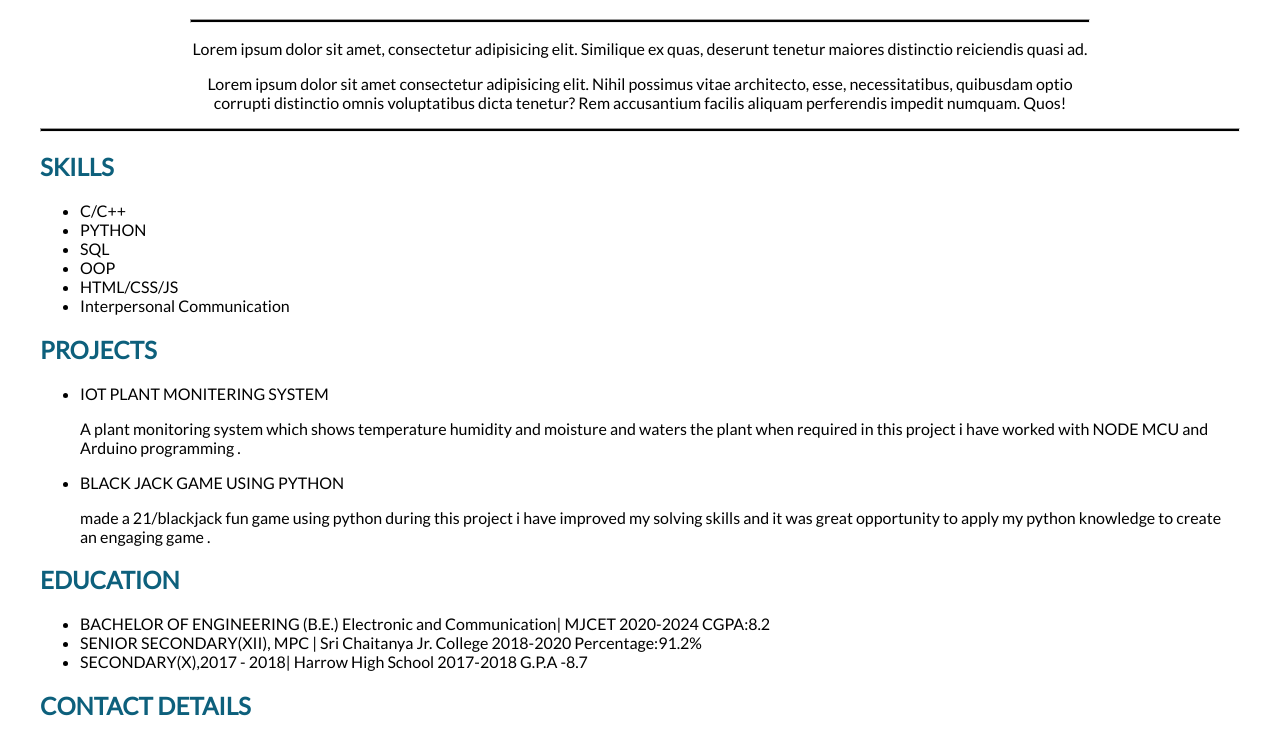
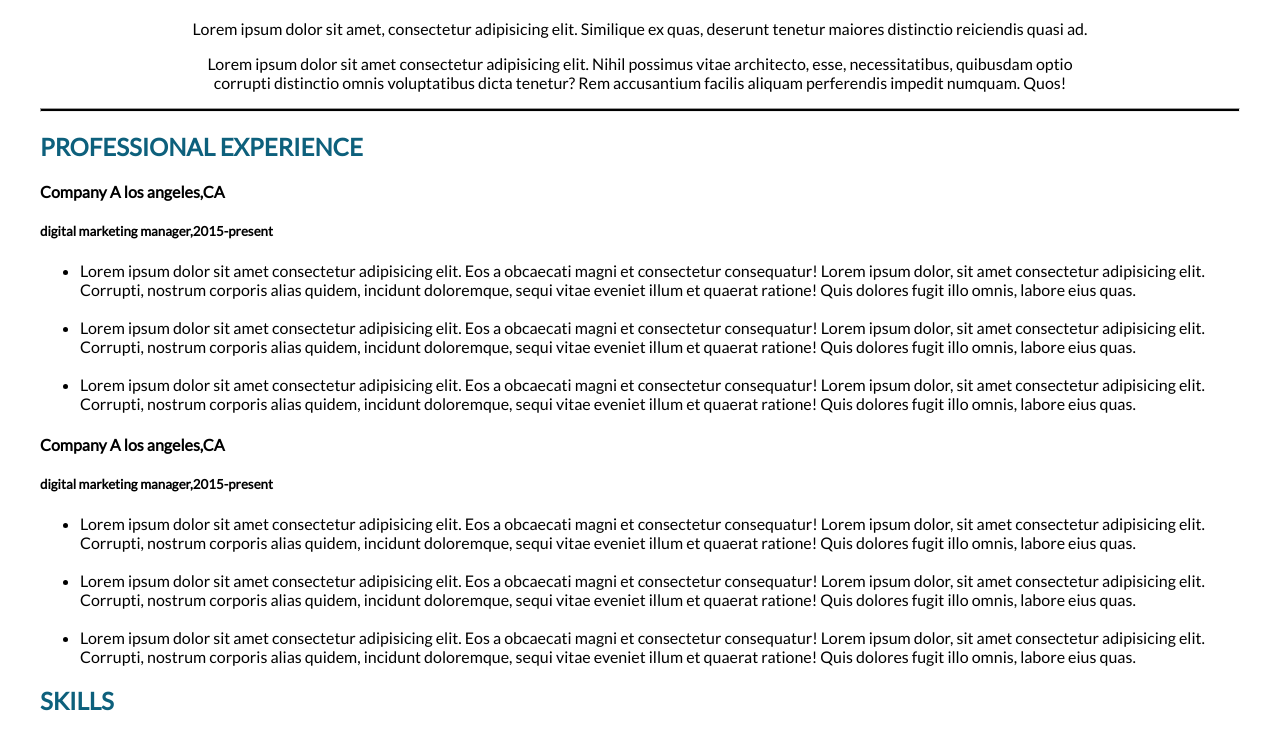
Before and after one commit to ahmedbilal-7191/htmlandcss_session2, a plain HTML site: page index.html in a window 1280 px wide. Shown: the part 63-795 px from the top of the page. Drawn offline with Linux system fonts and the light colour scheme.

Commit message:
Update index.html

```diff
--- a/index.html
+++ b/index.html
@@ -19,17 +19,65 @@
         <div class="hea">
 
             <h1 class="headings">Mohd Bilal Ahmed</h1>
-            <hr>
+            <!-- <hr> -->
             <P>Lorem ipsum dolor sit amet, consectetur adipisicing elit.
                 Similique ex quas, deserunt tenetur maiores distinctio reiciendis
                 quasi ad.
             </P>
-            <p>Lorem ipsum dolor sit amet consectetur adipisicing elit. Nihil possimus vitae architecto, esse, necessitatibus,
+            <p>Lorem ipsum dolor sit amet consectetur adipisicing elit. Nihil possimus vitae architecto, esse,
+                necessitatibus,
                 quibusdam optio corrupti distinctio omnis voluptatibus dicta tenetur? Rem accusantium facilis aliquam
                 perferendis impedit numquam. Quos!</p>
         </div>
 
         <hr>
+        <div class="content">
+            <h2 class="headings">PROFESSIONAL EXPERIENCE</h2>
+            <h4>Company A los angeles,CA</h4>
+            <h5>digital marketing manager,2015-present</h5>
+            <ul>
+                <li>Lorem ipsum dolor sit amet consectetur adipisicing elit. Eos a obcaecati magni et consectetur
+                    consequatur! Lorem ipsum dolor, sit amet consectetur adipisicing elit. Corrupti, nostrum corporis
+                    alias quidem, incidunt doloremque, sequi vitae eveniet illum et quaerat ratione! Quis dolores fugit
+                    illo omnis, labore eius quas.
+                </li>
+                <br>
+                <li>Lorem ipsum dolor sit amet consectetur adipisicing elit. Eos a obcaecati magni et consectetur
+                    consequatur! Lorem ipsum dolor, sit amet consectetur adipisicing elit. Corrupti, nostrum corporis
+                    alias quidem, incidunt doloremque, sequi vitae eveniet illum et quaerat ratione! Quis dolores fugit
+                    illo omnis, labore eius quas.
+                </li>
+                <br>
+                <li>Lorem ipsum dolor sit amet consectetur adipisicing elit. Eos a obcaecati magni et consectetur
+                    consequatur! Lorem ipsum dolor, sit amet consectetur adipisicing elit. Corrupti, nostrum corporis
+                    alias quidem, incidunt doloremque, sequi vitae eveniet illum et quaerat ratione! Quis dolores fugit
+                    illo omnis, labore eius quas.
+                </li>
+
+            </ul>
+            <h4>Company A los angeles,CA</h4>
+            <h5>digital marketing manager,2015-present</h5>
+            <ul>
+                <li>Lorem ipsum dolor sit amet consectetur adipisicing elit. Eos a obcaecati magni et consectetur
+                    consequatur! Lorem ipsum dolor, sit amet consectetur adipisicing elit. Corrupti, nostrum corporis
+                    alias quidem, incidunt doloremque, sequi vitae eveniet illum et quaerat ratione! Quis dolores fugit
+                    illo omnis, labore eius quas.
+                </li>
+                <br>
+                <li>Lorem ipsum dolor sit amet consectetur adipisicing elit. Eos a obcaecati magni et consectetur
+                    consequatur! Lorem ipsum dolor, sit amet consectetur adipisicing elit. Corrupti, nostrum corporis
+                    alias quidem, incidunt doloremque, sequi vitae eveniet illum et quaerat ratione! Quis dolores fugit
+                    illo omnis, labore eius quas.
+                </li>
+                <br>
+                <li>Lorem ipsum dolor sit amet consectetur adipisicing elit. Eos a obcaecati magni et consectetur
+                    consequatur! Lorem ipsum dolor, sit amet consectetur adipisicing elit. Corrupti, nostrum corporis
+                    alias quidem, incidunt doloremque, sequi vitae eveniet illum et quaerat ratione! Quis dolores fugit
+                    illo omnis, labore eius quas.
+                </li>
+
+            </ul>
+        </div>
         <h2 class="headings">SKILLS</h2>
         <ul>
             <li>C/C++</li>
@@ -43,10 +91,12 @@
 
         <ul>
             <li>IOT PLANT MONITERING SYSTEM</li>
-            <P>A plant monitoring system which shows temperature humidity and moisture and waters the plant when required
+            <P>A plant monitoring system which shows temperature humidity and moisture and waters the plant when
+                required
                 in this project i have worked with NODE MCU and Arduino programming .</P>
             <li>BLACK JACK GAME USING PYTHON</li>
-            <p>made a 21/blackjack fun game using python during this project i have improved my solving skills and it was
+            <p>made a 21/blackjack fun game using python during this project i have improved my solving skills and it
+                was
                 great opportunity to apply my python knowledge to create an engaging game .</p>
         </ul>
         <h2 class="headings">EDUCATION</h2>
```
